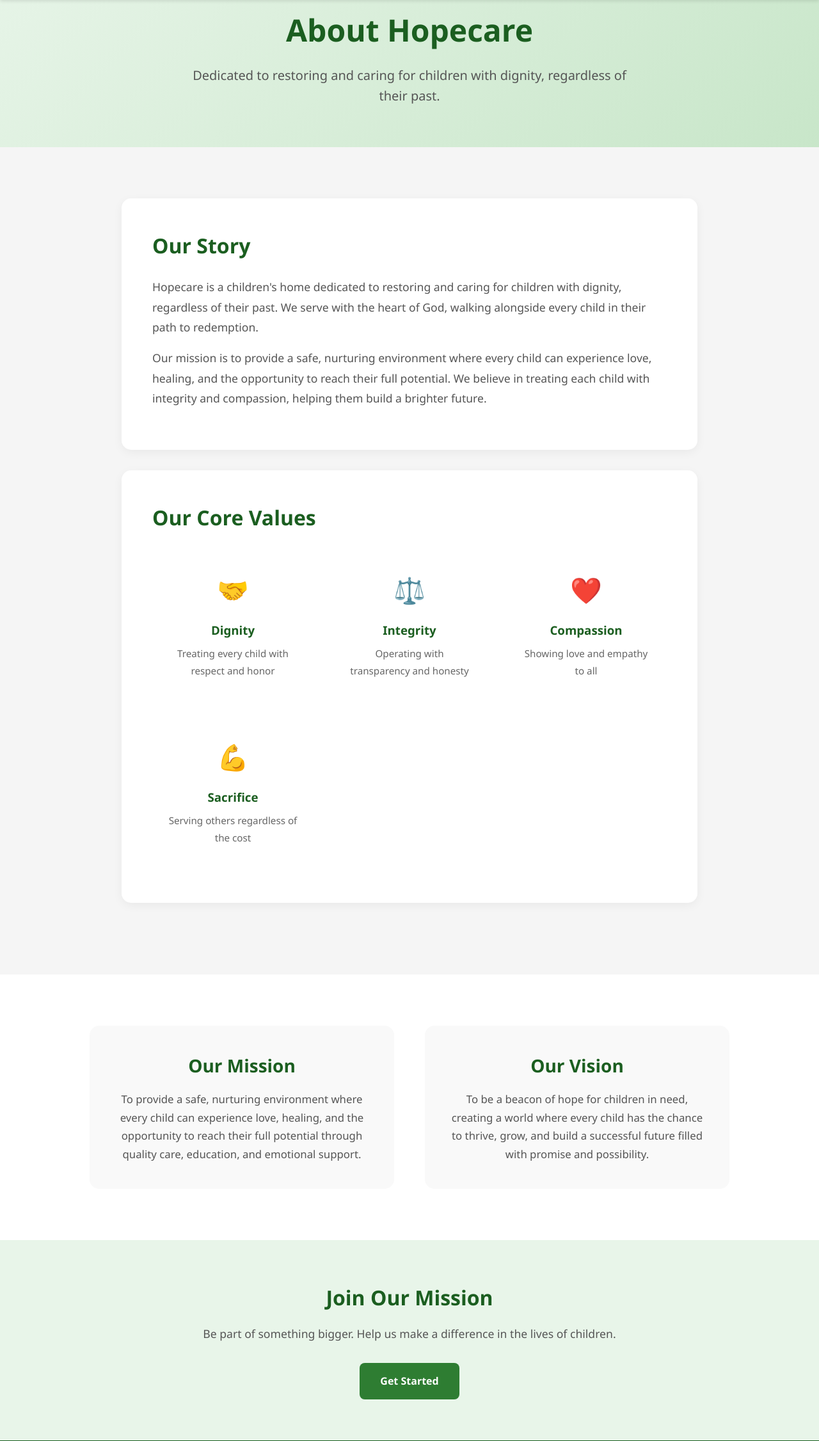
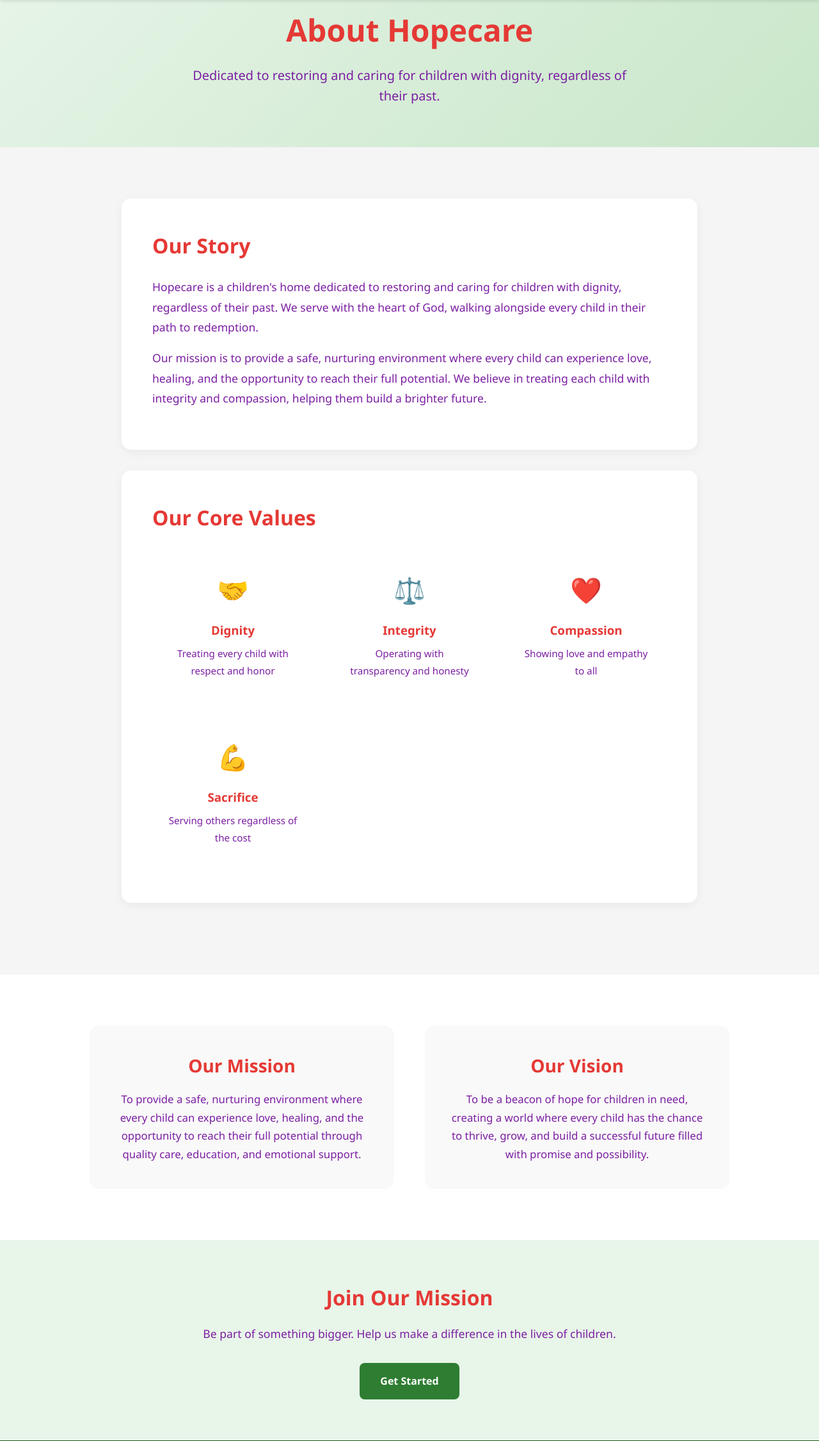
Before and after one commit to 1155-boni/Hopecare2.0, a Django app: page /about/ in a window 1280 px wide. Shown: the part 119-2371 px from the top of the page at 64% size. Run offline with Django 5.2, Linux system fonts and the light colour scheme.

```diff
--- a/templates/about.html
+++ b/templates/about.html
@@ -137,13 +137,13 @@
 
         .about-hero h1 {
             font-size: 3rem;
-            color: #1b5e20;
+            color: #e53935;
             margin-bottom: 1rem;
         }
 
         .about-hero p {
             font-size: 1.25rem;
-            color: #555;
+            color: #7b1fa2;
             max-width: 700px;
         }
 
@@ -168,13 +168,13 @@
 
         .about-section h2 {
             font-size: 2rem;
-            color: #1b5e20;
+            color: #e53935;
             margin-bottom: 1.5rem;
         }
 
         .about-section p {
             font-size: 1.1rem;
-            color: #555;
+            color: #7b1fa2;
             margin-bottom: 1rem;
             line-height: 1.8;
         }
@@ -197,13 +197,13 @@
         }
 
         .value-item h3 {
-            color: #1b5e20;
+            color: #e53935;
             margin-bottom: 0.5rem;
         }
 
         .value-item p {
             font-size: 0.95rem;
-            color: #666;
+            color: #7b1fa2;
         }
 
         /* Mission Vision Section */
@@ -229,13 +229,13 @@
 
         .mv-card h3 {
             font-size: 1.75rem;
-            color: #1b5e20;
+            color: #e53935;
             margin-bottom: 1rem;
         }
 
         .mv-card p {
             font-size: 1.05rem;
-            color: #555;
+            color: #7b1fa2;
             line-height: 1.7;
         }
 
@@ -248,13 +248,13 @@
 
         .cta-section h3 {
             font-size: 2rem;
-            color: #1b5e20;
+            color: #e53935;
             margin-bottom: 1rem;
         }
 
         .cta-section p {
             font-size: 1.1rem;
-            color: #555;
+            color: #7b1fa2;
             margin-bottom: 2rem;
         }
 
```
